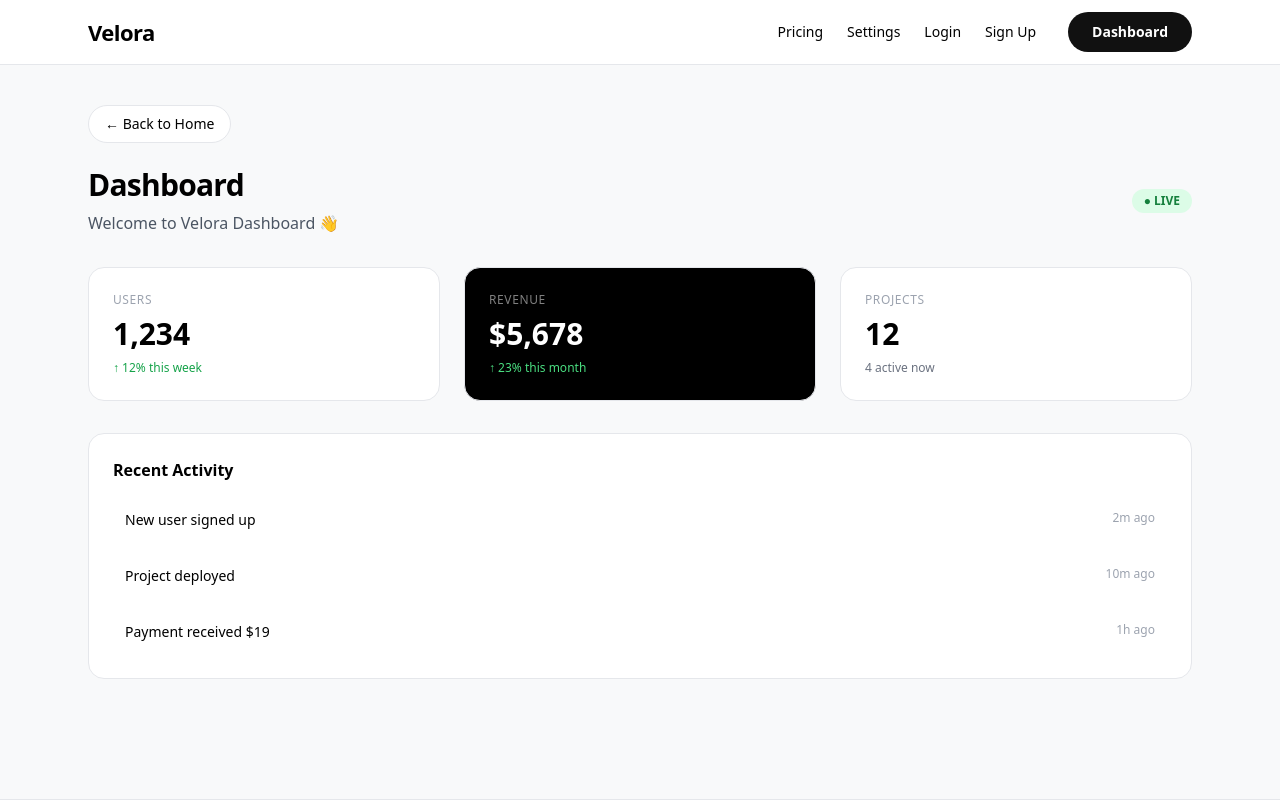
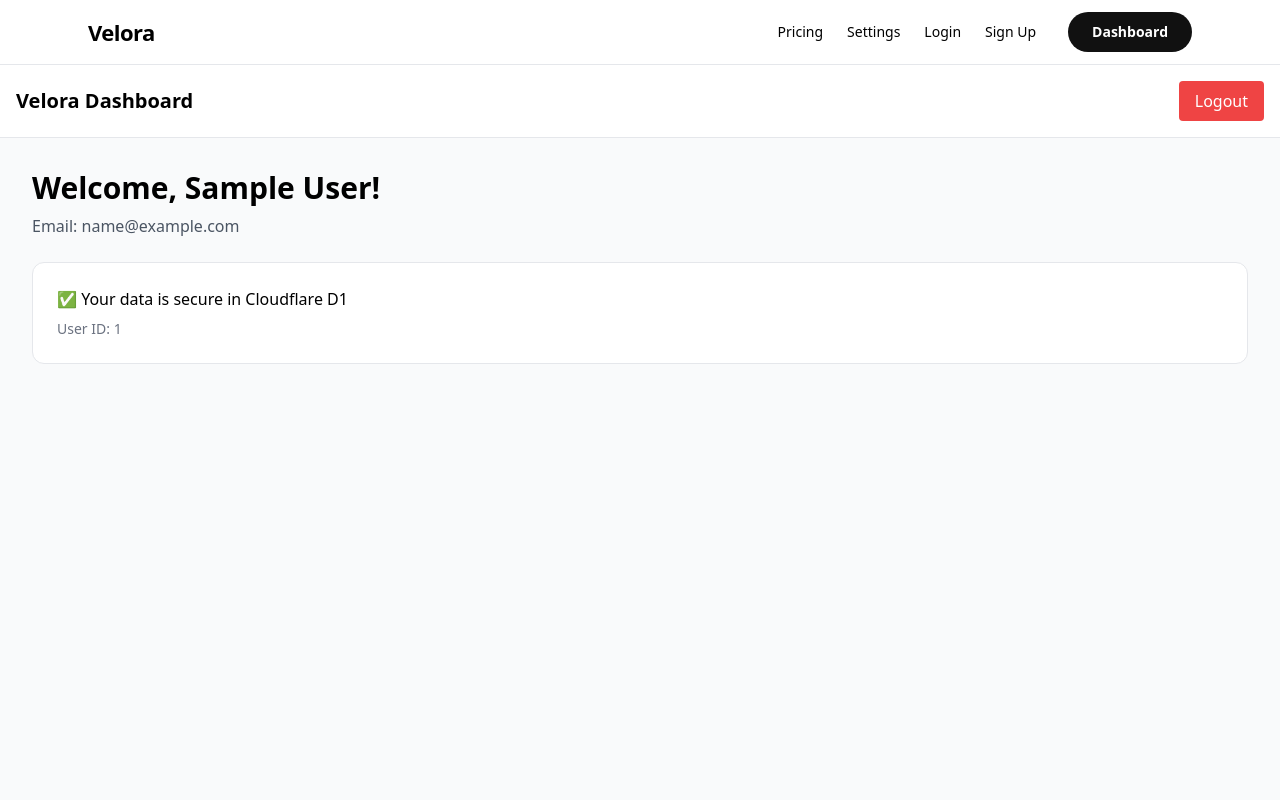
Before and after one commit to Ravs10/saas-starter-kit, a Next.js app: page /dashboard in a window 1280 px wide. Shown: the top 800 px of the page. Built offline with nearby package versions, Linux system fonts and the light colour scheme; sample sign-in values are in the browser's storage.

Commit message:
Implement user authentication in Dashboard
Added user authentication and logout functionality to the Dashboard component.

```diff
--- a/app/dashboard/page.tsx
+++ b/app/dashboard/page.tsx
@@ -1,45 +1,41 @@
-import Link from "next/link"
-import { SITE_CONFIG } from "@/app/config"
+"use client"
+import { useEffect, useState } from "react"
+import { useRouter } from "next/navigation"
 
-export default function Dashboard(){
+export default function Dashboard() {
+  const [user, setUser] = useState<any>(null)
+  const router = useRouter()
+
+  useEffect(() => {
+    const saved = localStorage.getItem("user")
+    if (!saved) {
+      router.push("/login")
+    } else {
+      setUser(JSON.parse(saved))
+    }
+  }, [])
+
+  function handleLogout() {
+    localStorage.removeItem("user")
+    router.push("/login")
+  }
+
+  if (!user) return <div className="p-8">Loading...</div>
+
   return (
-    <div className="max-w-6xl mx-auto p-6 py-10">
-      <Link href="/" className="inline-block mb-6 text-sm border px-4 py-2 rounded-full bg-white hover:bg-black hover:text-white transition-all">
-        ← Back to Home
-      </Link>
-
-      <div className="flex justify-between items-center">
-        <div>
-          <h1 className="text-3xl font-black tracking-tight">Dashboard</h1>
-          <p className="text-gray-600 mt-2">Welcome to {SITE_CONFIG.name} Dashboard 👋</p>
-        </div>
-        <div className="hidden md:block bg-green-100 text-green-700 text-xs px-3 py-1 rounded-full font-bold animate-pulse">● LIVE</div>
-      </div>
-
-      <div className="grid md:grid-cols-3 gap-6 mt-8">
-        <div className="bg-white p-6 rounded-2xl border hover:shadow-xl hover:-translate-y-1 hover:border-orange-300 transition-all duration-300 group cursor-pointer">
-          <p className="text-xs text-gray-400 uppercase tracking-wider">Users</p>
-          <p className="text-3xl font-black mt-2 group-hover:text-orange-500 transition">1,234</p>
-          <p className="text-xs text-green-600 mt-2">↑ 12% this week</p>
-        </div>
-        <div className="bg-black text-white p-6 rounded-2xl border hover:shadow-2xl hover:-translate-y-1 hover:scale-105 transition-all duration-300 group cursor-pointer">
-          <p className="text-xs text-white/50 uppercase tracking-wider">Revenue</p>
-          <p className="text-3xl font-black mt-2">$5,678</p>
-          <p className="text-xs text-green-400 mt-2">↑ 23% this month</p>
-        </div>
-        <div className="bg-white p-6 rounded-2xl border hover:shadow-xl hover:-translate-y-1 hover:border-orange-300 transition-all duration-300 group cursor-pointer">
-          <p className="text-xs text-gray-400 uppercase tracking-wider">Projects</p>
-          <p className="text-3xl font-black mt-2 group-hover:text-orange-500 transition">12</p>
-          <p className="text-xs text-gray-500 mt-2">4 active now</p>
-        </div>
-      </div>
-
-      <div className="mt-8 bg-white border rounded-2xl p-6">
-        <h3 className="font-bold">Recent Activity</h3>
-        <div className="mt-4 space-y-3">
-          <div className="flex justify-between p-3 rounded-xl hover:bg-gray-50 transition"><span className="text-sm">New user signed up</span><span className="text-xs text-gray-400">2m ago</span></div>
-          <div className="flex justify-between p-3 rounded-xl hover:bg-gray-50 transition"><span className="text-sm">Project deployed</span><span className="text-xs text-gray-400">10m ago</span></div>
-          <div className="flex justify-between p-3 rounded-xl hover:bg-gray-50 transition"><span className="text-sm">Payment received $19</span><span className="text-xs text-gray-400">1h ago</span></div>
+    <div className="min-h-screen bg-gray-50">
+      <header className="bg-white border-b p-4 flex justify-between items-center">
+        <h1 className="text-xl font-bold">Velora Dashboard</h1>
+        <button onClick={handleLogout} className="bg-red-500 text-white px-4 py-2 rounded hover:bg-red-600">
+          Logout
+        </button>
+      </header>
+      <div className="p-8">
+        <h2 className="text-3xl font-bold">Welcome, {user.name}!</h2>
+        <p className="mt-2 text-gray-600">Email: {user.email}</p>
+        <div className="mt-6 p-6 bg-white border rounded-xl">
+          <p>✅ Your data is secure in Cloudflare D1</p>
+          <p className="mt-2 text-sm text-gray-500">User ID: {user.id}</p>
         </div>
       </div>
     </div>
```
